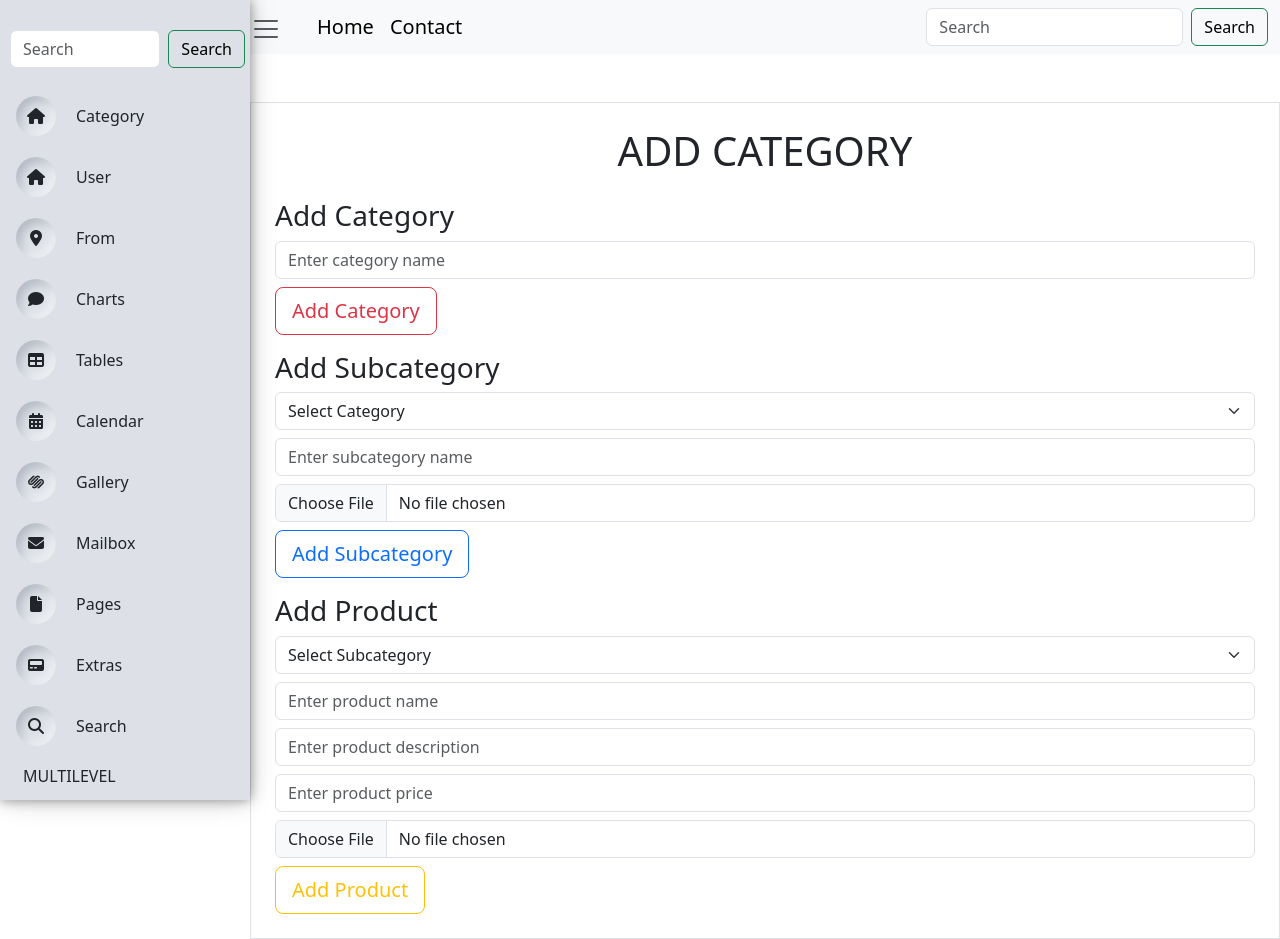
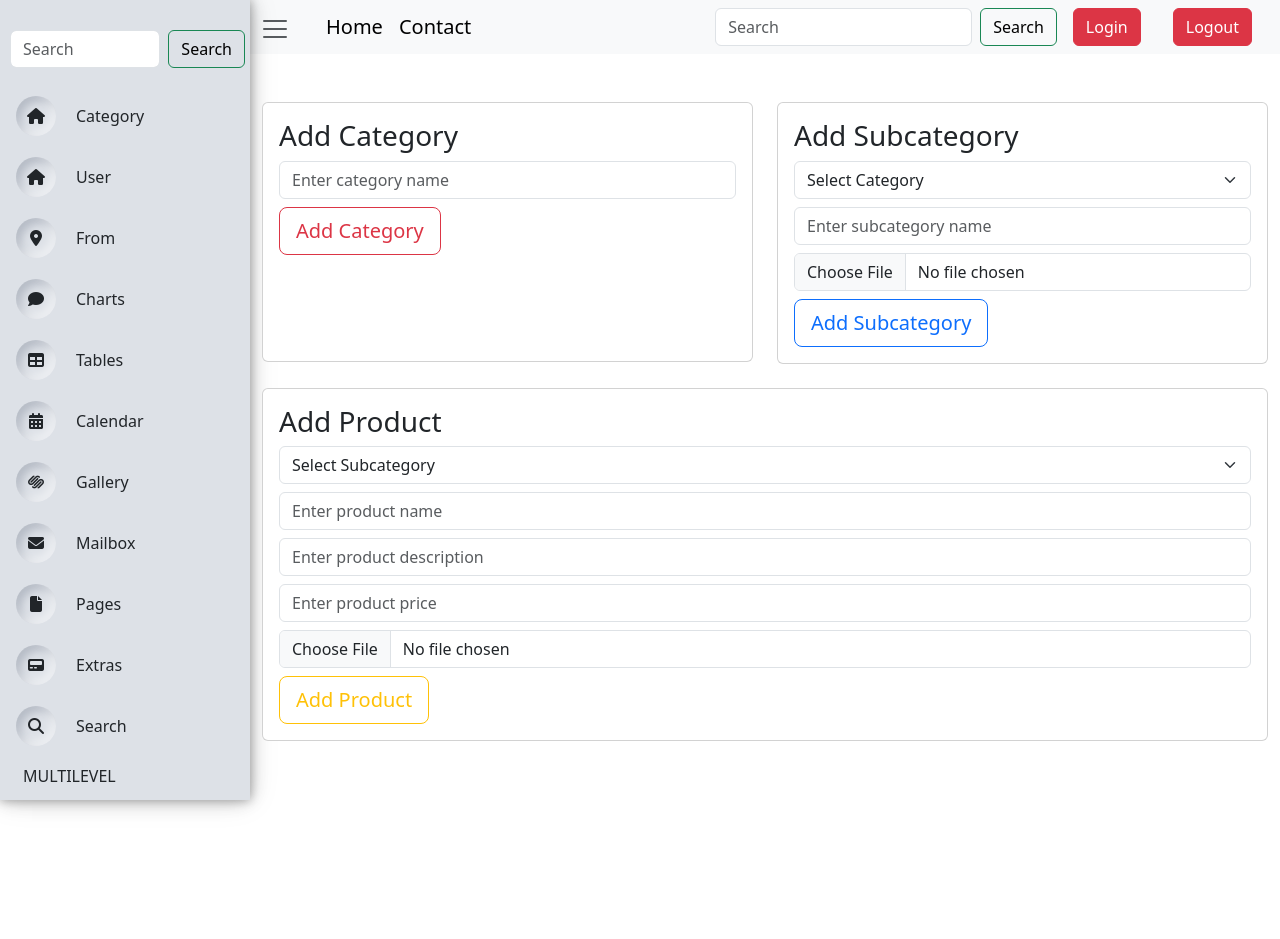
Before and after one commit to maddy2730/HealthCare, a React (Create React App) app: page /category in a window 1280 px wide. After the commit the page ends 800 px from the top, so only its background shows below. Built offline with nearby package versions, Linux system fonts and the light colour scheme; a small style sheet from the web is missing.

Commit message:
change route of landing page

```diff
--- a/package.json
+++ b/package.json
@@ -25,7 +25,7 @@
     "web-vitals": "^2.1.4"
   },
   "scripts": {
-    "start": "react-scripts start --port 3001",
+    "start": "react-scripts start --port 3002",
     "build": "react-scripts build",
     "test": "react-scripts test",
     "eject": "react-scripts eject"
--- a/src/App.css
+++ b/src/App.css
@@ -45,7 +45,7 @@ padding: 8px 12px 8px 23px;
   position: relative;
 }
 .links{
-  margin-left: 229px;
+  margin-left: 238px;
   border: none !important;
  }
 
@@ -169,3 +169,13 @@ color: white !important;
   align-items: center;
   height: 100vh;
 }
+.add-category{
+  height: 260px !important;
+}
+input:focus,
+select:focus,
+textarea:focus,
+button:focus {
+  outline: none !important;
+  box-shadow: none !important;
+}
--- a/src/Create.js
+++ b/src/Create.js
@@ -20,10 +20,10 @@ export default function Create() {
 
   const handleSubmit = (event) => {
     event.preventDefault();
-    axios.post('http://localhost:3001/users', value)
+    axios.post('http://localhost:3002/users', value)
       .then(res => {
         console.log(res);
-        navigate('/category');
+        navigate('/User');
       })
       .catch(err => console.log(err));
   }
--- a/src/Home.js
+++ b/src/Home.js
@@ -12,7 +12,7 @@ export default function Home() {
   const navigate = useNavigate();
 
   useEffect(() => {
-    axios.get('http://localhost:3001/users')
+    axios.get('http://localhost:3002/users')
       .then(res => setData(res.data))
       .catch(err => console.error('Error fetching data:', err));
   }, []);
@@ -20,7 +20,7 @@ export default function Home() {
   const handleDelete = (id) => {
     const confirm = window.confirm("Would you like to delete your data?");
     if (confirm) {
-      axios.delete(`http://localhost:3001/users/${id}`)
+      axios.delete(`http://localhost:3002/users/${id}`)
         .then(res => {
           window.location.reload();
         }).catch(err => console.log(err))
--- a/src/Login.js
+++ b/src/Login.js
@@ -25,7 +25,7 @@ const Login = () => {
 
     try {
       // Send POST request to server to authenticate user
-      const response = await axios.post('https://fdb6-2401-4900-1f3b-7ce7-70b6-8481-25c9-3ae0.ngrok-free.app/users/login', {
+      const response = await axios.post('https://dummyjson.com/auth/login', {
         email,
         password
       });
--- a/src/Newcategory.js
+++ b/src/Newcategory.js
@@ -1,9 +1,9 @@
 import React, { useState, useEffect } from 'react';
 import axios from 'axios';
 import Sidebar from './Slidebar';
-import { useNavigate } from 'react-router-dom'; // Import useNavigate
+import { useNavigate } from 'react-router-dom';
 
- const Newcategory = ()=> {
+const Newcategory = () => {
   const [categories, setCategories] = useState([]);
   const [subCategories, setSubCategories] = useState([]);
   const [products, setProducts] = useState([]);
@@ -17,13 +17,13 @@ import { useNavigate } from 'react-router-dom'; // Import useNavigate
   const [selectedCategoryId, setSelectedCategoryId] = useState(null);
   const [selectedSubCategoryId, setSelectedSubCategoryId] = useState(null);
   const [mainWrapperMargin, setMainWrapperMargin] = useState('250px');
-  const navigate = useNavigate(); // Initialize navigate
+  const navigate = useNavigate();
 
   const toggleMainWrapperMargin = () => {
     setMainWrapperMargin(prevMargin => prevMargin === '250px' ? '0px' : '250px');
   };
+
   useEffect(() => {
-    // Fetch categories from API
     axios.get('http://localhost:8000/categories')
       .then(response => {
         setCategories(response.data);
@@ -35,8 +35,7 @@ import { useNavigate } from 'react-router-dom'; // Import useNavigate
 
   const handleCategoryChange = (e) => {
     setSelectedCategoryId(e.target.value);
-    setSubCategories([]); // Clear subcategories when changing category
-    // Fetch subcategories for the selected category
+    setSubCategories([]);
     axios.get(`http://localhost:8000/categories/${e.target.value}/subcategories`)
       .then(response => {
         setSubCategories(response.data);
@@ -51,12 +50,9 @@ import { useNavigate } from 'react-router-dom'; // Import useNavigate
   };
 
   const handleAddCategory = () => {
-    // Send POST request to add new category
     axios.post('http://localhost:8000/categories', { name: newCategoryName })
       .then(response => {
-        // Update categories state with the new category
         setCategories([...categories, response.data]);
-        // Clear the input field after adding
         setNewCategoryName('');
       })
       .catch(error => {
@@ -65,17 +61,13 @@ import { useNavigate } from 'react-router-dom'; // Import useNavigate
   };
 
   const handleAddSubCategory = () => {
-    // Create form data object for subcategory
     const formData = new FormData();
     formData.append('name', newSubCategoryName);
     formData.append('image', newSubCategoryImage);
 
-    // Send POST request to add new subcategory
     axios.post(`http://localhost:8000/categories/${selectedCategoryId}/subcategories`, formData)
       .then(response => {
-        // Update subcategories state with the new subcategory
         setSubCategories([...subCategories, response.data]);
-        // Clear the input fields after adding
         setNewSubCategoryName('');
         setNewSubCategoryImage(null);
       })
@@ -85,37 +77,30 @@ import { useNavigate } from 'react-router-dom'; // Import useNavigate
   };
 
   const handleAddProduct = () => {
-    // Create form data object for product
     const formData = new FormData();
     formData.append('name', newProductName);
     formData.append('description', newProductDescription);
     formData.append('price', newProductPrice);
     formData.append('image', newProductImage);
 
-    // Send POST request to add new product
     axios.post(`http://localhost:8000/subcategories/${selectedSubCategoryId}/products`, formData)
       .then(response => {
-
         setProducts([...products, response.data]);
-        // Clear the input fields after adding
         setNewProductName('');
         setNewProductDescription('');
         setNewProductPrice('');
         setNewProductImage(null);
-        // Navigate to ShowData component after adding product
-        navigate('/showdata');
+        navigate('/productiteam', { product: response.data });
       })
       .catch(error => {
         console.error('Error adding product:', error);
       });
   };
 
-  // Handle file input change for subcategory image
   const handleSubCategoryImageChange = (e) => {
     setNewSubCategoryImage(e.target.files[0]);
   };
 
-  // Handle file input change for product image
   const handleProductImageChange = (e) => {
     setNewProductImage(e.target.files[0]);
   };
@@ -123,18 +108,22 @@ import { useNavigate } from 'react-router-dom'; // Import useNavigate
   return (
     <>
       <Sidebar toggleMainWrapperMargin={toggleMainWrapperMargin} />
-
-        <div className="content-wrapper main-wrapper " style={{ marginLeft: mainWrapperMargin }}>
-        <div className="container mt-5 border p-4">
-      <h1 className="text-center mb-4">ADD CATEGORY</h1>
-      <div className="mb-3">
-        <h3>Add Category</h3>
+      <div className="content-wrapper main-wrapper" style={{ marginLeft: mainWrapperMargin }}>
+        <div className="container mt-5">
+          <div className="row">
+            <div className="col-md-6">
+              <div className="card mb-4 add-category">
+                <div className="card-body">
+                  <h3 className="card-title">Add Category</h3>
                   <input type="text" className="form-control mb-2" placeholder="Enter category name" value={newCategoryName} onChange={(e) => setNewCategoryName(e.target.value)} />
                   <button className="btn btn-outline-danger btn-lg" onClick={handleAddCategory}>Add Category</button>
                 </div>
-
-      <div className="mb-3">
-        <h3>Add Subcategory</h3>
+              </div>
+            </div>
+            <div className="col-md-6">
+              <div className="card mb-4">
+                <div className="card-body">
+                  <h3 className="card-title">Add Subcategory</h3>
                   <select className="form-select mb-2" value={selectedCategoryId} onChange={handleCategoryChange}>
                     <option value="">Select Category</option>
                     {categories.map(category => (
@@ -145,9 +134,14 @@ import { useNavigate } from 'react-router-dom'; // Import useNavigate
                   <input type="file" className="form-control mb-2" onChange={handleSubCategoryImageChange} />
                   <button className="btn btn-outline-primary btn-lg" onClick={handleAddSubCategory}>Add Subcategory</button>
                 </div>
-
-      <div>
-        <h3>Add Product</h3>
+              </div>
+            </div>
+          </div>
+          <div className="row">
+            <div className="col-md-12">
+              <div className="card mb-4">
+                <div className="card-body">
+                  <h3 className="card-title">Add Product</h3>
                   <select className="form-select mb-2" value={selectedSubCategoryId} onChange={handleSubCategoryChange}>
                     <option value="">Select Subcategory</option>
                     {subCategories.map(subCategory => (
@@ -158,7 +152,10 @@ import { useNavigate } from 'react-router-dom'; // Import useNavigate
                   <input type="text" className="form-control mb-2" placeholder="Enter product description" value={newProductDescription} onChange={(e) => setNewProductDescription(e.target.value)} />
                   <input type="number" className="form-control mb-2" placeholder="Enter product price" value={newProductPrice} onChange={(e) => setNewProductPrice(e.target.value)} />
                   <input type="file" className="form-control mb-2" onChange={handleProductImageChange} />
-        <button className="btn  btn-outline-warning btn-lg" onClick={handleAddProduct}>Add Product</button>
+                  <button className="btn btn-outline-warning btn-lg" onClick={handleAddProduct}>Add Product</button>
+                </div>
+              </div>
+            </div>
           </div>
         </div>
       </div>
--- a/src/Slidebar.js
+++ b/src/Slidebar.js
@@ -1,19 +1,31 @@
 import React, { useState } from 'react';
 import './App.css';
-import { NavLink } from 'react-router-dom';
+import { NavLink, useNavigate } from 'react-router-dom';
 import { Link} from 'react-router-dom';
 const Sidebar = ({ toggleMainWrapperMargin }) => {
   const [isOpen, setIsOpen] = useState(true);
-
+const navigate = useNavigate();
   const toggleSidebar = () => {
     setIsOpen(!isOpen);
     toggleMainWrapperMargin();
     toggleMainWrapperMargin1();
   };
-  const [mainWrapperMargin1, setMainWrapperMargin1] = useState('229px');
+  const [mainWrapperMargin1, setMainWrapperMargin1] = useState('238px');
   const toggleMainWrapperMargin1 = () => {
-    setMainWrapperMargin1(prevMargin => prevMargin === '229px' ? '76px' : '229px');
+    setMainWrapperMargin1(prevMargin => prevMargin === '238px' ? '76px' : '238px');
   };
+  const handleLogout = () => {
+
+
+    localStorage.removeItem('authToken'); // Remove aut7hentication token if using localStorage
+
+
+    navigate('/');
+  };
+  const handleLogin = () => {
+    navigate('/login');
+  };
+
   return (
     <>
       <div>
@@ -26,13 +38,16 @@ const Sidebar = ({ toggleMainWrapperMargin }) => {
                 </button>
               </div>
               <div className="links " style={{ marginLeft: mainWrapperMargin1 }}>
-              <Link to='/landing' className="navbar-brand">Home</Link>
+              <Link to='/' className="navbar-brand">Home</Link>
                 <a className="navbar-brand">Contact</a>
               </div>
             </div>
             <form className="d-flex">
               <input className="form-control me-2" type="search" placeholder="Search" aria-label="Search" />
               <button className="btn btn-outline-success" type="submit">Search</button>
+              <button className="btn btn-danger mx-3" onClick={handleLogin}>Login</button>
+              <button className="btn btn-danger mx-3" onClick={handleLogout}>Logout</button>
+
             </form>
           </div>
         </nav>
```
Also changed, not shown: db.json (+18 -10 lines), src/App.js (+5 -3 lines), src/Category.js (deleted, +0 -9 lines), src/ProductIteam.js (added, +28 -0 lines), src/SignUp.js (+7 -6 lines). Lines whose indentation alone changed are shown as unchanged.
